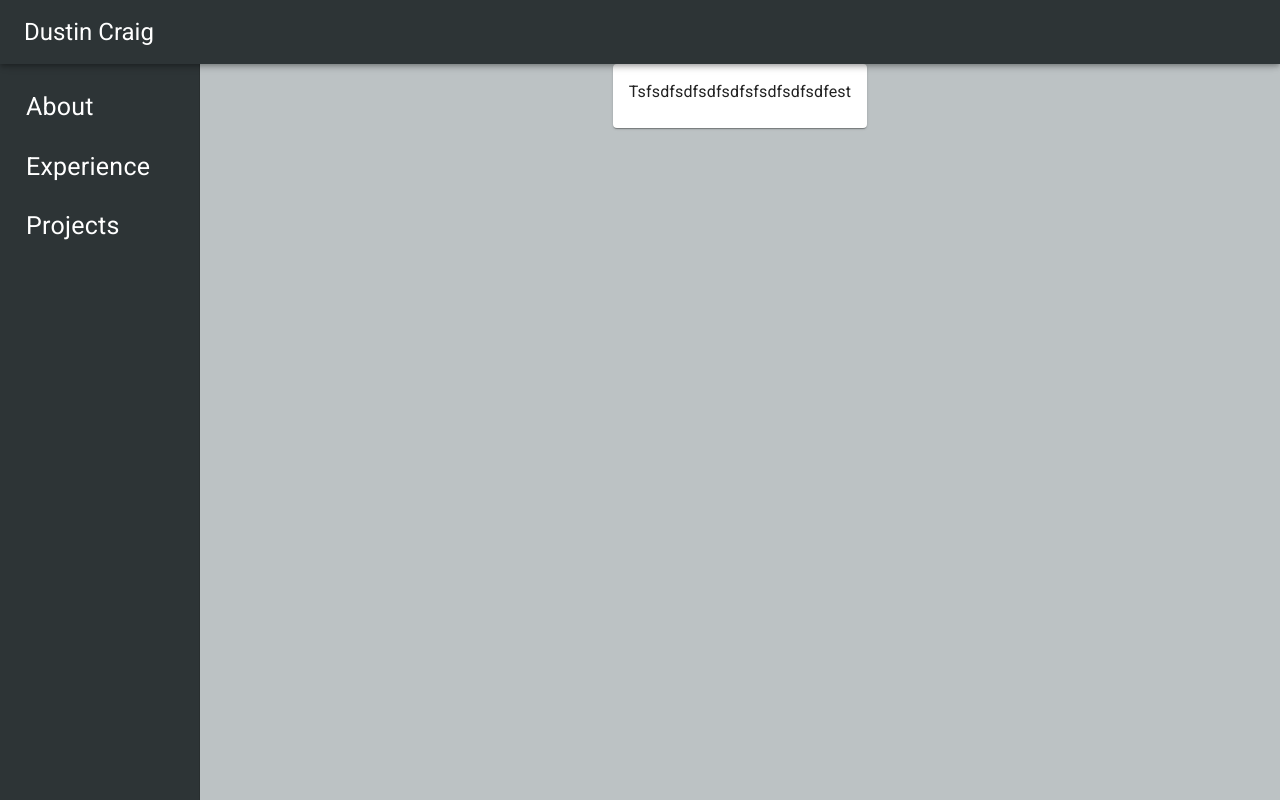
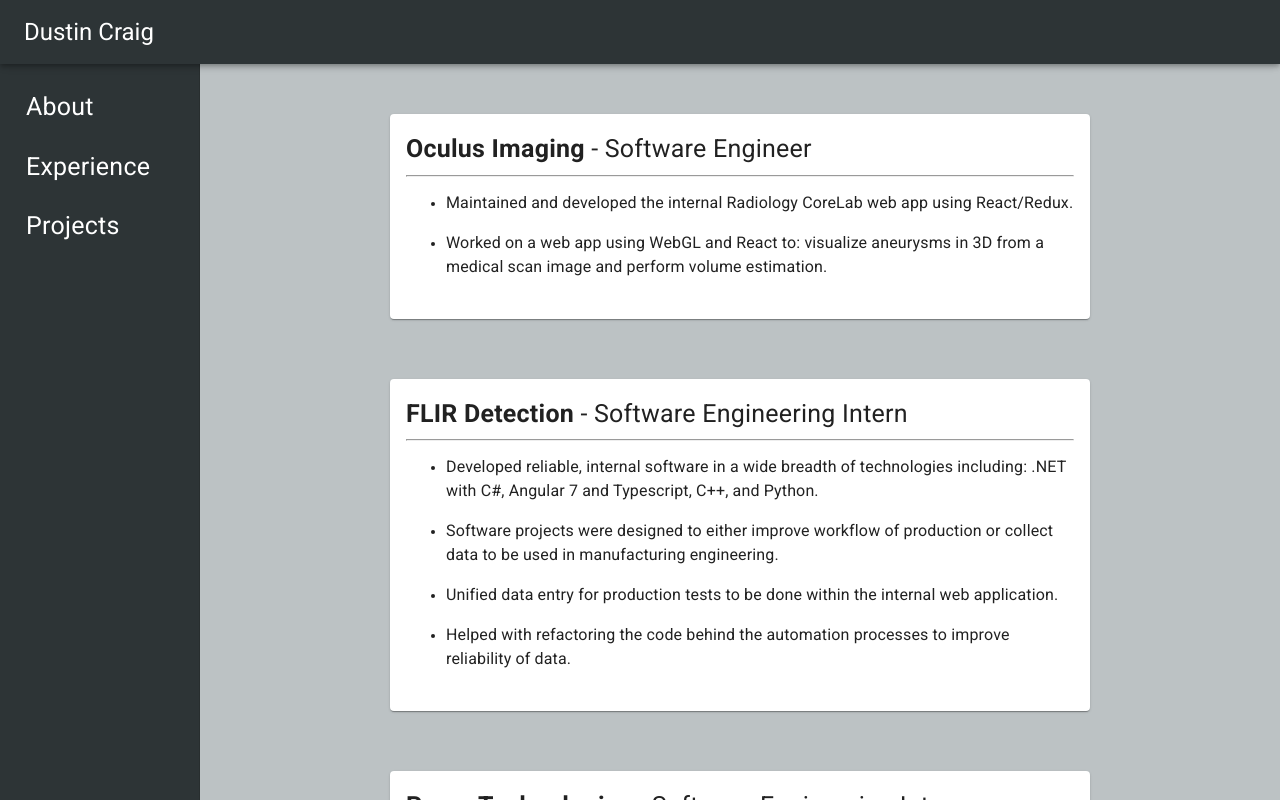
Before and after one commit to DustinCraig/home, a React (Create React App) app: page / in a window 1280 px wide. Both pictures are taken after a click on the item "Experience". Shown: the top 800 px of the page. Built offline with nearby package versions, Linux system fonts and the light colour scheme.

Commit message:
experience page update

```diff
--- a/src/components/experience/index.js
+++ b/src/components/experience/index.js
@@ -1,6 +1,24 @@
 import React, { Fragment } from 'react'
 import Grid from '@material-ui/core/Grid'
 import JobCard from './jobCard'
+import { BACKGROUNDCOLOR } from '../../constants'
+
+const OI_BULLETPOINTS = [
+  'Maintained and developed the internal Radiology CoreLab web app using React/Redux.',
+  'Worked on a web app using WebGL and React to: visualize aneurysms in 3D from a medical scan image and perform volume estimation.',
+]
+
+const FLIR_BULLETPOINTS = [
+  'Developed reliable, internal software in a wide breadth of technologies including: .NET with C#, Angular 7 and Typescript, C++, and Python.',
+  'Software projects were designed to either improve workflow of production or collect data to be used in manufacturing engineering.',
+  'Unified data entry for production tests to be done within the internal web application.',
+  'Helped with refactoring the code behind the automation processes to improve reliability of data.',
+]
+
+const PREVO_BULLETPOINTS = [
+  'Updating the look and feel of their electronic document and records management system: TechDoc.',
+  'Refreshed the menus, layout, icons and color-scheme which involved changes to CSS, HTML, JavaScript and Java servlets.',
+]
 
 export default function Experience() {
   // return <JobCard />
@@ -12,8 +30,24 @@
       direction='column'
       alignItems='center'
       justify='center'
+      style={{ backgroundColor: BACKGROUNDCOLOR }}
     >
-      <JobCard />
+      <br />
+      <JobCard
+        title={'Software Engineer'}
+        company={'Oculus Imaging'}
+        bulletPoints={OI_BULLETPOINTS}
+      />
+      <JobCard
+        title={'Software Engineering Intern'}
+        company={'FLIR Detection'}
+        bulletPoints={FLIR_BULLETPOINTS}
+      />
+      <JobCard
+        title={'Software Engineering Intern'}
+        company={'Prevo Technologies'}
+        bulletPoints={PREVO_BULLETPOINTS}
+      />
     </Grid>
   )
 }
--- a/src/components/experience/jobCard/index.js
+++ b/src/components/experience/jobCard/index.js
@@ -6,17 +6,31 @@
 
 const useStyles = makeStyles((theme) => ({
   card: {
-    // width: '50%',
+    width: 700,
+    margin: 30,
+  },
+  title: {
+    fontSize: 25,
   },
 }))
 
-export default function JobCard() {
+export default function JobCard({ company, title, bulletPoints }) {
   const classes = useStyles()
   return (
     <Fragment>
       <Card className={classes.card} variant='outline'>
         <CardContent>
-          <Typography>Tsfsdfsdfsdfsdfsfsdfsdfsdfest</Typography>
+          <Typography className={classes.title}>
+            <b>{company}</b> - {title}
+          </Typography>
+          <hr />
+          <ul>
+            {bulletPoints.map((b) => (
+              <li>
+                <Typography paragraph>{b}</Typography>
+              </li>
+            ))}
+          </ul>
         </CardContent>
       </Card>
     </Fragment>
```
